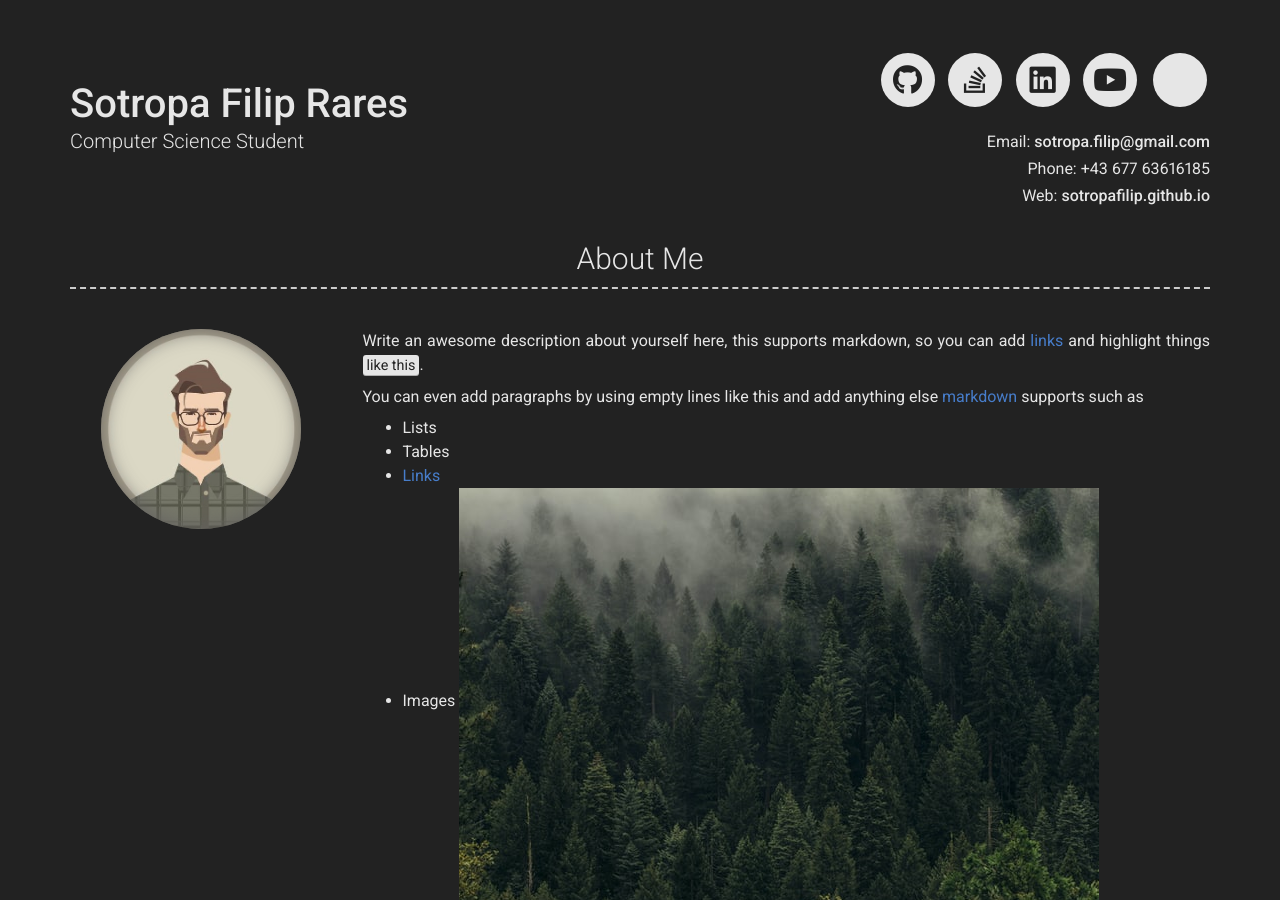
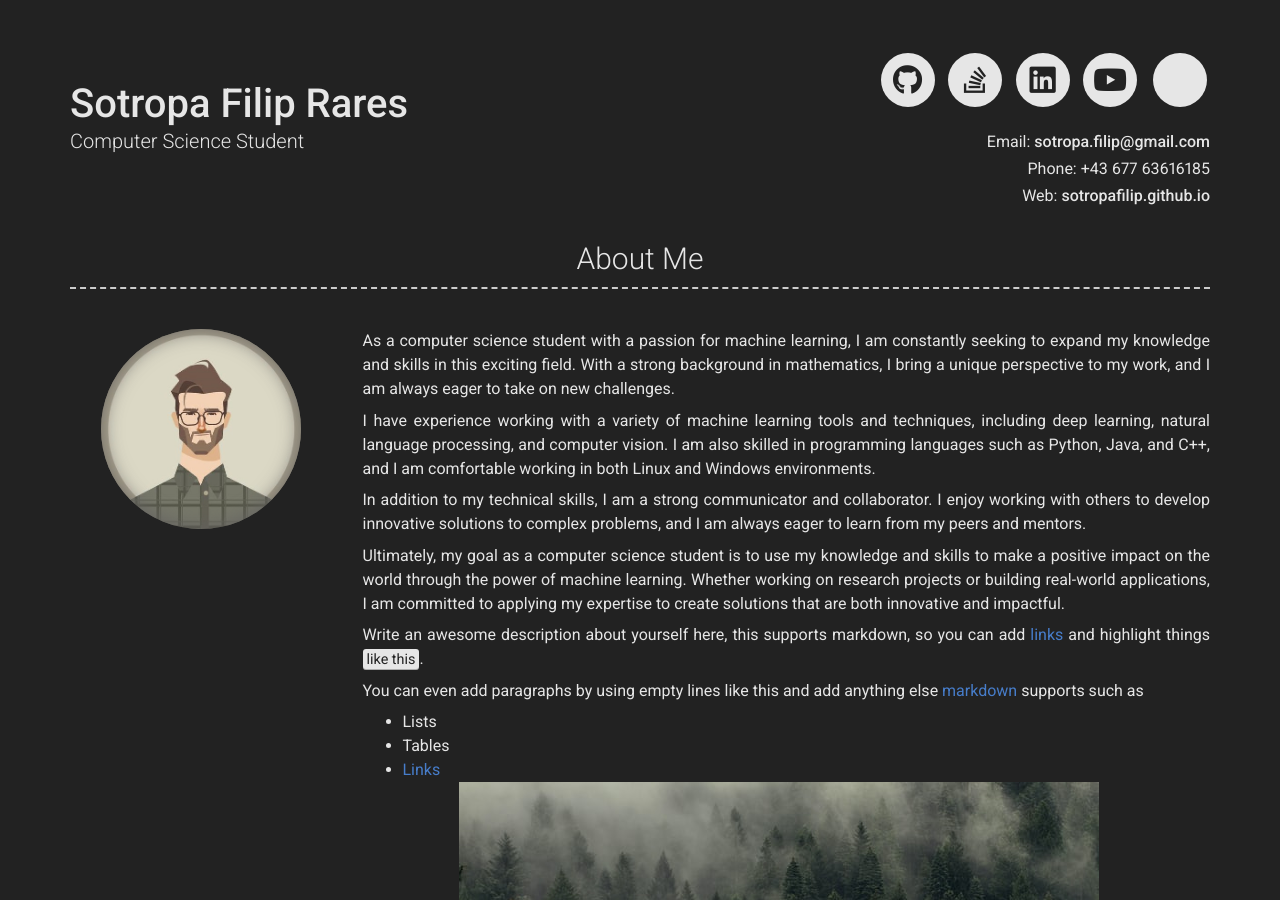
Before and after one commit to sotropafilip/sotropafilip.github.io, a Jekyll site: the page built from index.md, in a window 1280 px wide and 900 px high. Built offline with Jekyll 4.4.1, drawn with Linux system fonts in a browser that asks for light colours; nearby versions of some CDN libraries.

Commit message:
Update _config.yml

```diff
--- a/_config.yml
+++ b/_config.yml
@@ -52,6 +52,15 @@ additional_links:
 # about_title: About Me (Use this to override about section title)
 about_profile_image: images/profile.jpg
 about_content: | # this will include new lines to allow paragraphs
+
+  As a computer science student with a passion for machine learning, I am constantly seeking to expand my knowledge and skills in this exciting field. With a strong background in mathematics, I bring a unique perspective to my work, and I am always eager to take on new challenges.
+
+  I have experience working with a variety of machine learning tools and techniques, including deep learning, natural language processing, and computer vision. I am also skilled in programming languages such as Python, Java, and C++, and I am comfortable working in both Linux and Windows environments.
+
+  In addition to my technical skills, I am a strong communicator and collaborator. I enjoy working with others to develop innovative solutions to complex problems, and I am always eager to learn from my peers and mentors.
+
+  Ultimately, my goal as a computer science student is to use my knowledge and skills to make a positive impact on the world through the power of machine learning. Whether working on research projects or building real-world applications, I am committed to applying my expertise to create solutions that are both innovative and impactful.
+
   Write an awesome description about yourself here, this supports markdown, so you can add [links](http://foobar.com) and highlight things <mark>like this</mark>.
 
   You can even add paragraphs by using empty lines like this and add anything else [markdown](https://www.markdownguide.org/getting-started#what-is-markdown) supports such as
```
